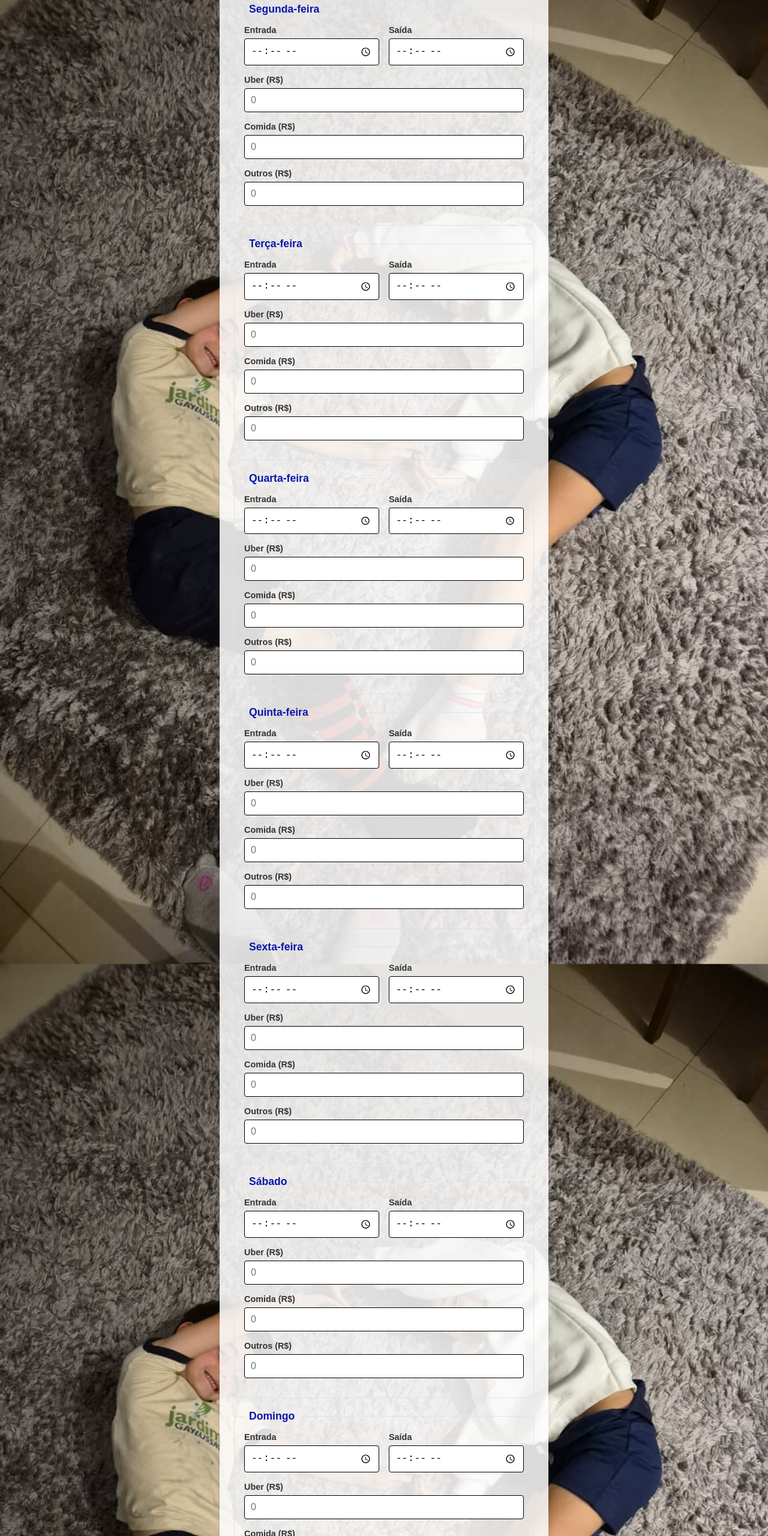
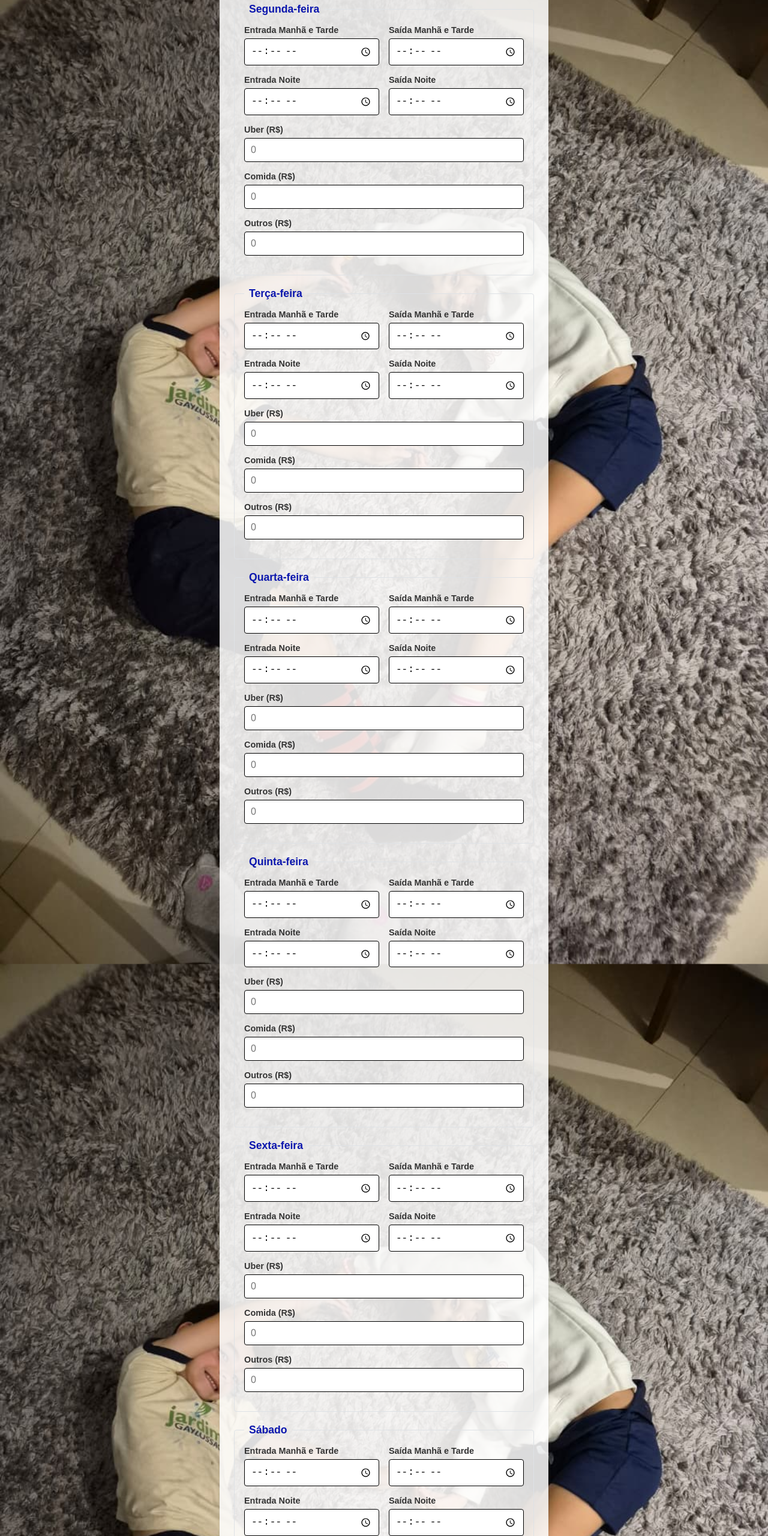
Before and after one commit to Eliasfinhana/desktop-tutorial, a plain HTML site: page index.html in a window 1280 px wide. Shown: the part 100-2660 px from the top of the page at 60% size. Drawn offline with Linux system fonts and the light colour scheme.

Commit message:
att de horarios, agora da pra colocar manhã e noite.

```diff
--- a/index.html
+++ b/index.html
@@ -18,12 +18,22 @@
                 <legend>Segunda-feira</legend>
                 <div class="grupo-input-linha">
                     <div class="grupo-input-metade">
-                        <label for="entrada-seg">Entrada</label>
-                        <input type="time" id="entrada-seg">
+                        <label for="entrada-manha-seg">Entrada Manhã e Tarde</label>
+                        <input type="time" id="entrada-manha-seg">
                     </div>
                     <div class="grupo-input-metade">
-                        <label for="saida-seg">Saída</label>
-                        <input type="time" id="saida-seg">
+                        <label for="saida-manha-seg">Saída Manhã e Tarde</label>
+                        <input type="time" id="saida-manha-seg">
+                    </div>
+                </div>
+                <div class="grupo-input-linha">
+                    <div class="grupo-input-metade">
+                        <label for="entrada-noite-seg">Entrada Noite</label>
+                        <input type="time" id="entrada-noite-seg">
+                    </div>
+                    <div class="grupo-input-metade">
+                        <label for="saida-noite-seg">Saída Noite</label>
+                        <input type="time" id="saida-noite-seg">
                     </div>
                 </div>
                 <div class="grupo-input">
@@ -44,12 +54,22 @@
                 <legend>Terça-feira</legend>
                 <div class="grupo-input-linha">
                     <div class="grupo-input-metade">
-                        <label for="entrada-ter">Entrada</label>
-                        <input type="time" id="entrada-ter">
+                        <label for="entrada-manha-ter">Entrada Manhã e Tarde</label>
+                        <input type="time" id="entrada-manha-ter">
                     </div>
                     <div class="grupo-input-metade">
-                        <label for="saida-ter">Saída</label>
-                        <input type="time" id="saida-ter">
+                        <label for="saida-manha-ter">Saída Manhã e Tarde</label>
+                        <input type="time" id="saida-manha-ter">
+                    </div>
+                </div>
+                <div class="grupo-input-linha">
+                    <div class="grupo-input-metade">
+                        <label for="entrada-noite-ter">Entrada Noite</label>
+                        <input type="time" id="entrada-noite-ter">
+                    </div>
+                    <div class="grupo-input-metade">
+                        <label for="saida-noite-ter">Saída Noite</label>
+                        <input type="time" id="saida-noite-ter">
                     </div>
                 </div>
                 <div class="grupo-input">
@@ -70,12 +90,22 @@
                 <legend>Quarta-feira</legend>
                 <div class="grupo-input-linha">
                     <div class="grupo-input-metade">
-                        <label for="entrada-qua">Entrada</label>
-                        <input type="time" id="entrada-qua">
+                        <label for="entrada-manha-qua">Entrada Manhã e Tarde</label>
+                        <input type="time" id="entrada-manha-qua">
                     </div>
                     <div class="grupo-input-metade">
-                        <label for="saida-qua">Saída</label>
-                        <input type="time" id="saida-qua">
+                        <label for="saida-manha-qua">Saída Manhã e Tarde</label>
+                        <input type="time" id="saida-manha-qua">
+                    </div>
+                </div>
+                <div class="grupo-input-linha">
+                    <div class="grupo-input-metade">
+                        <label for="entrada-noite-qua">Entrada Noite</label>
+                        <input type="time" id="entrada-noite-qua">
+                    </div>
+                    <div class="grupo-input-metade">
+                        <label for="saida-noite-qua">Saída Noite</label>
+                        <input type="time" id="saida-noite-qua">
                     </div>
                 </div>
                 <div class="grupo-input">
@@ -96,12 +126,22 @@
                 <legend>Quinta-feira</legend>
                 <div class="grupo-input-linha">
                     <div class="grupo-input-metade">
-                        <label for="entrada-qui">Entrada</label>
-                        <input type="time" id="entrada-qui">
+                        <label for="entrada-manha-qui">Entrada Manhã e Tarde</label>
+                        <input type="time" id="entrada-manha-qui">
                     </div>
                     <div class="grupo-input-metade">
-                        <label for="saida-qui">Saída</label>
-                        <input type="time" id="saida-qui">
+                        <label for="saida-manha-qui">Saída Manhã e Tarde</label>
+                        <input type="time" id="saida-manha-qui">
+                    </div>
+                </div>
+                <div class="grupo-input-linha">
+                    <div class="grupo-input-metade">
+                        <label for="entrada-noite-qui">Entrada Noite</label>
+                        <input type="time" id="entrada-noite-qui">
+                    </div>
+                    <div class="grupo-input-metade">
+                        <label for="saida-noite-qui">Saída Noite</label>
+                        <input type="time" id="saida-noite-qui">
                     </div>
                 </div>
                 <div class="grupo-input">
@@ -122,12 +162,22 @@
                 <legend>Sexta-feira</legend>
                 <div class="grupo-input-linha">
                     <div class="grupo-input-metade">
-                        <label for="entrada-sex">Entrada</label>
-                        <input type="time" id="entrada-sex">
+                        <label for="entrada-manha-sex">Entrada Manhã e Tarde</label>
+                        <input type="time" id="entrada-manha-sex">
                     </div>
                     <div class="grupo-input-metade">
-                        <label for="saida-sex">Saída</label>
-                        <input type="time" id="saida-sex">
+                        <label for="saida-manha-sex">Saída Manhã e Tarde</label>
+                        <input type="time" id="saida-manha-sex">
+                    </div>
+                </div>
+                <div class="grupo-input-linha">
+                    <div class="grupo-input-metade">
+                        <label for="entrada-noite-sex">Entrada Noite</label>
+                        <input type="time" id="entrada-noite-sex">
+                    </div>
+                    <div class="grupo-input-metade">
+                        <label for="saida-noite-sex">Saída Noite</label>
+                        <input type="time" id="saida-noite-sex">
                     </div>
                 </div>
                 <div class="grupo-input">
@@ -148,12 +198,22 @@
                 <legend>Sábado</legend>
                 <div class="grupo-input-linha">
                     <div class="grupo-input-metade">
-                        <label for="entrada-sab">Entrada</label>
-                        <input type="time" id="entrada-sab">
+                        <label for="entrada-manha-sab">Entrada Manhã e Tarde</label>
+                        <input type="time" id="entrada-manha-sab">
                     </div>
                     <div class="grupo-input-metade">
-                        <label for="saida-sab">Saída</label>
-                        <input type="time" id="saida-sab">
+                        <label for="saida-manha-sab">Saída Manhã e Tarde</label>
+                        <input type="time" id="saida-manha-sab">
+                    </div>
+                </div>
+                <div class="grupo-input-linha">
+                    <div class="grupo-input-metade">
+                        <label for="entrada-noite-sab">Entrada Noite</label>
+                        <input type="time" id="entrada-noite-sab">
+                    </div>
+                    <div class="grupo-input-metade">
+                        <label for="saida-noite-sab">Saída Noite</label>
+                        <input type="time" id="saida-noite-sab">
                     </div>
                 </div>
                 <div class="grupo-input">
@@ -174,12 +234,22 @@
                 <legend>Domingo</legend>
                 <div class="grupo-input-linha">
                     <div class="grupo-input-metade">
-                        <label for="entrada-dom">Entrada</label>
-                        <input type="time" id="entrada-dom">
+                        <label for="entrada-manha-dom">Entrada Manhã e Tarde</label>
+                        <input type="time" id="entrada-manha-dom">
                     </div>
                     <div class="grupo-input-metade">
-                        <label for="saida-dom">Saída</label>
-                        <input type="time" id="saida-dom">
+                        <label for="saida-manha-dom">Saída Manhã e Tarde</label>
+                        <input type="time" id="saida-manha-dom">
+                    </div>
+                </div>
+                <div class="grupo-input-linha">
+                    <div class="grupo-input-metade">
+                        <label for="entrada-noite-dom">Entrada Noite</label>
+                        <input type="time" id="entrada-noite-dom">
+                    </div>
+                    <div class="grupo-input-metade">
+                        <label for="saida-noite-dom">Saída Noite</label>
+                        <input type="time" id="saida-noite-dom">
                     </div>
                 </div>
                 <div class="grupo-input">
```
Also changed, not shown: script.js (+37 -15 lines).
